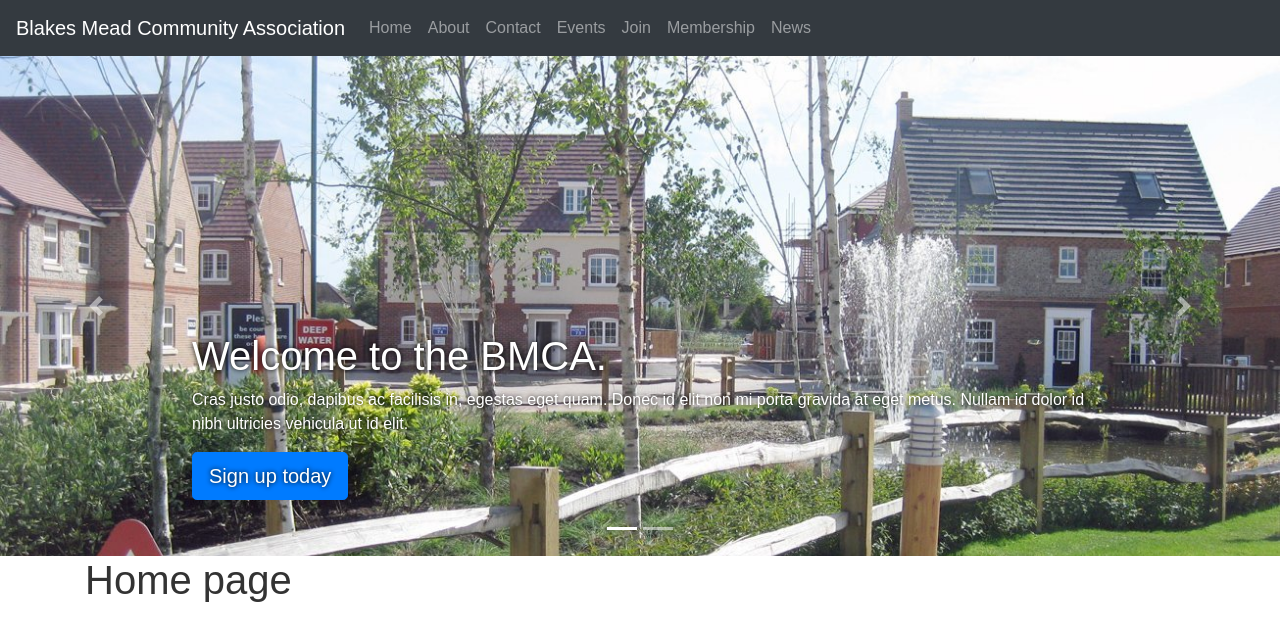
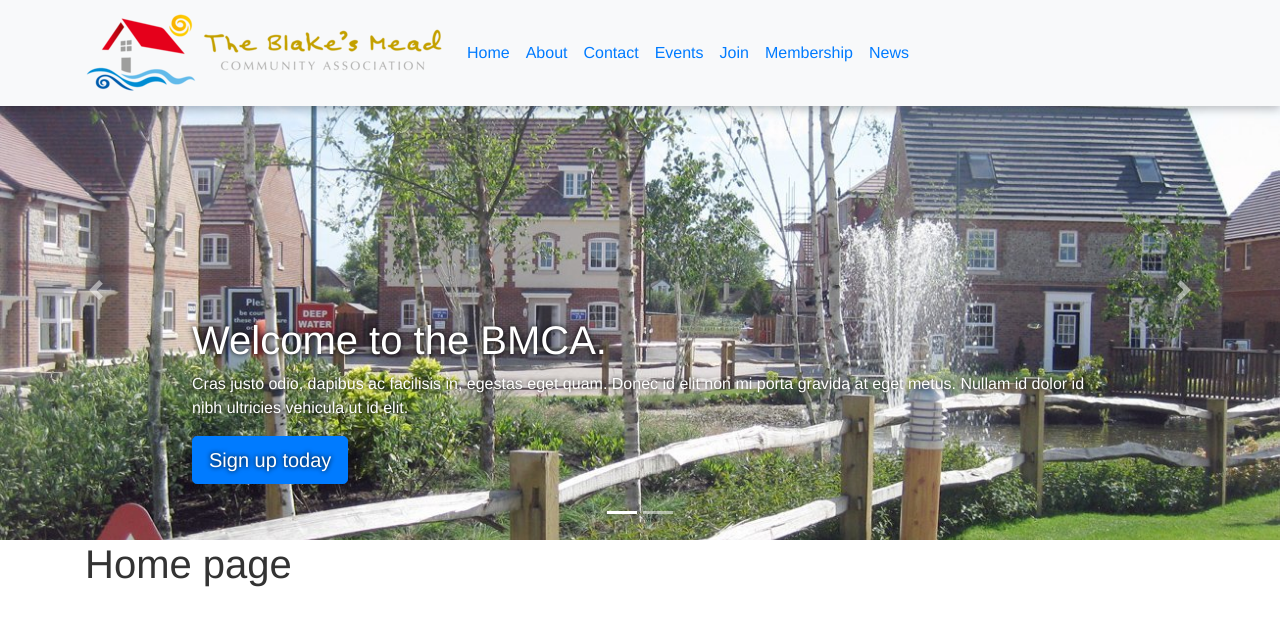
Before and after one commit to BlakesMeadCommunityAssociation/BlakesMeadCommunityAssociation.github.io, a Jekyll site: the page built from index.md, in a window 1280 px wide. Shown: the top 641 px of the page. Built offline with Jekyll 4.4.1, drawn with Linux system fonts in a browser that asks for light colours.

Commit message:
Better header

```diff
--- a/_config.yml
+++ b/_config.yml
@@ -26,7 +26,7 @@ exclude:
   - Gemfile
   - Gemfile.lock
 sass:
-  style: compressed
+  style: expanded
 
 # CANNOT CHANGE THESE
 lsi: false
--- a/_layouts/default.html
+++ b/_layouts/default.html
@@ -8,6 +8,7 @@
   <link rel="icon" href="/favicon.ico">
   <link rel="stylesheet" href="{{ '/assets/css/style.css?v=' | append: site.github.build_revision | relative_url }}">
   <link rel="stylesheet" type="text/css" href="{{ '/assets/css/print.css' | relative_url }}" media="print">
+  <link href="https://fonts.googleapis.com/css?family=Arimo" rel="stylesheet">
   <!--[if lt IE 9]>
   <script src="//html5shiv.googlecode.com/svn/trunk/html5.js"></script>
   <![endif]-->
@@ -37,8 +38,9 @@
 
 <body>
   <header>
-    <nav class="navbar navbar-expand-md navbar-dark fixed-top bg-dark">
-      <a class="navbar-brand" href="/">{{ site.title | default: site.github.repository_name }}</a>
+    <nav class="navbar navbar-expand-md fixed-top">
+      <div class="container">
+        <a class="navbar-brand" href="/"><img src="/assets/images/bmca-logo-banner-transparent-small.png" alt="{{ site.title | default: site.github.repository_name }}" /></a>
         <button class="navbar-toggler" type="button" data-toggle="collapse" data-target="#navbarCollapse" aria-controls="navbarCollapse" aria-expanded="false" aria-label="Toggle navigation">
           <span class="navbar-toggler-icon"></span>
         </button>
--- a/assets/css/style.scss
+++ b/assets/css/style.scss
@@ -1,17 +1,44 @@
 ---
 ---
 
-$font-family-sans-serif: sans-serif;
+$font-family-sans-serif: "Helvetica Neue", HelveticaNeue, "TeX Gyre Heros", TeXGyreHeros, FreeSans, "Nimbus Sans L", "Liberation Sans", Arimo, Helvetica, Arial, sans-serif;
 $body-bg: #fff;
 $body-color: #333;
 
 @import "bootstrap/bootstrap";
 
 body {
-  padding-top: 3.5rem;
+  padding-top: 100px;
+  transition: padding 0.35s ease;
+  &.small-header {
+    padding-top: 60px;
+
+    nav.navbar {
+      opacity: 0.85;
+      .navbar-brand {
+        img {
+          height: 40px;
+        }
+      }
+    }
+  }
+}
+
+nav.navbar {
+  box-shadow: 0 3px 9px rgba(0, 0, 0, 0.25);
+  background-color: $light;
+  opacity: 1;
+  transition: opacity 0.35s ease;
+  .navbar-brand {
+    img {
+      height: 80px;
+      transition: height 0.35s ease;
+    }
+  }
 }
 
 #bmcaCarousel {
+  margin-top: -60px;
   .carousel-inner {
     .carousel-item {
       max-height: 500px;
--- /dev/null
+++ b/assets/js/app/header.js
@@ -0,0 +1,21 @@
+requirejs(['jquery'], function ($) {
+  'use strict';
+
+  var threshold = 60,
+      pastThreshold = false,
+      toggleClass = 'small-header',
+      $window = $(window),
+      $attached = $('body');
+
+  $window.scroll(function () {
+    var y = $window.scrollTop();
+
+    if (!pastThreshold && y >= threshold) {
+      pastThreshold = true;
+      $attached.addClass(toggleClass);
+    } else if (pastThreshold && y < threshold) {
+      pastThreshold = false;
+      $attached.removeClass(toggleClass);
+    }
+  });
+});
```
Also changed, not shown: other parts of _layouts/default.html (+2 -0 lines), _includes/homepage_carousel.html (line endings or trailing spaces), assets/images/bmca-logo-banner-transparent-small.png (added), assets/images/bmca-logo-banner-transparent.png (added). Lines whose indentation alone changed are shown as unchanged.
